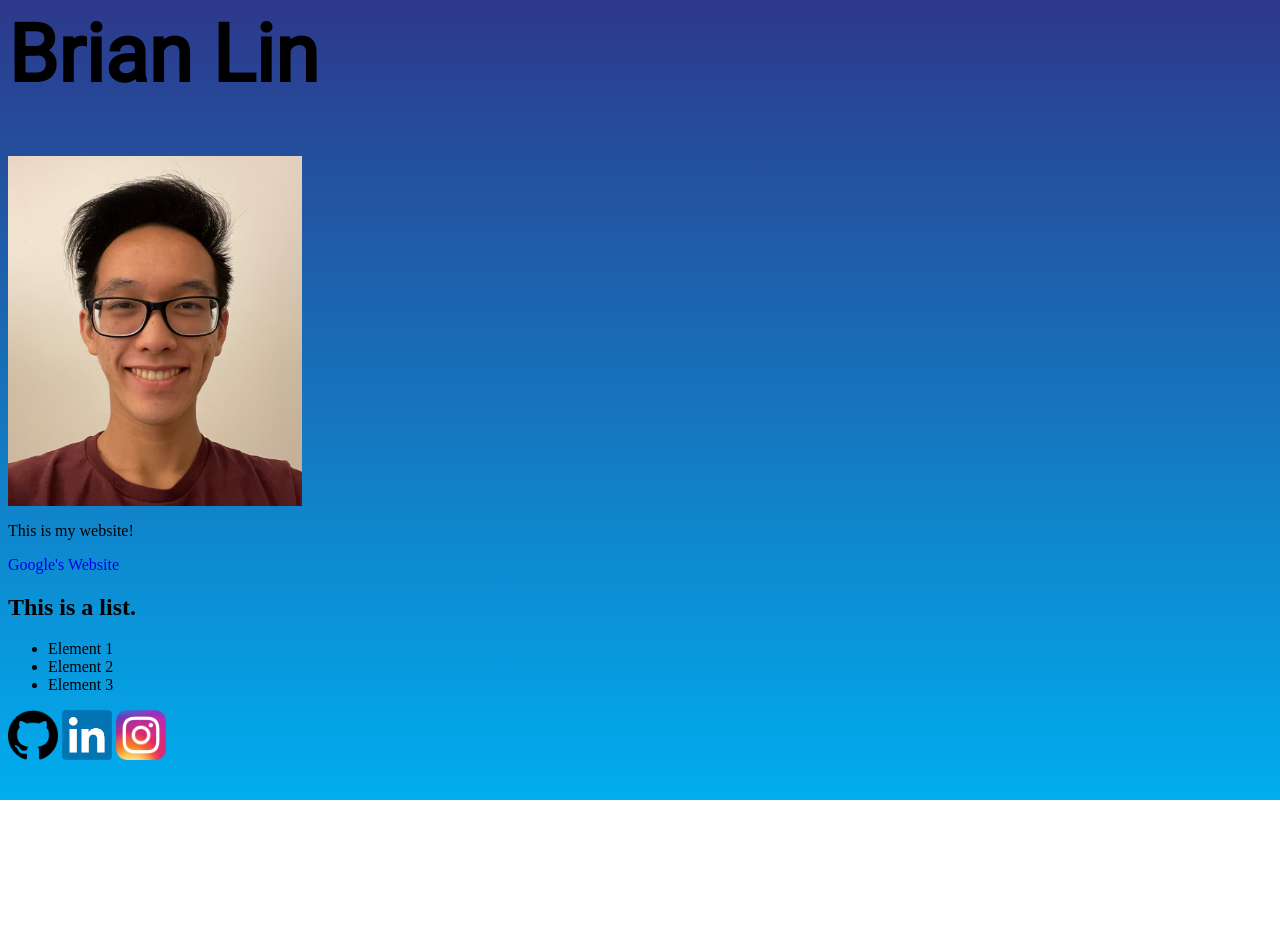
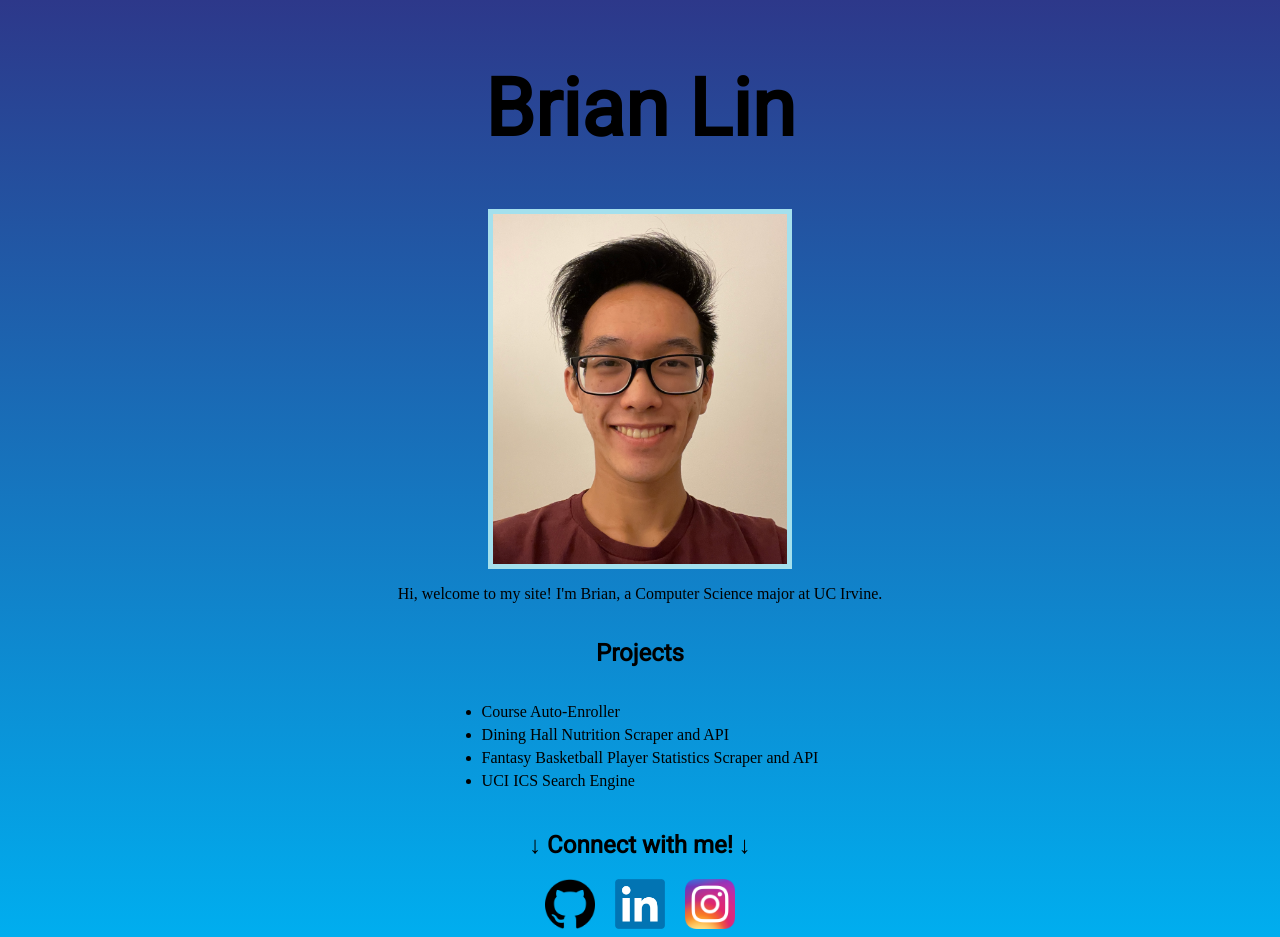
Before and after one commit to briannlin/briannlin.github.io, a plain HTML site: page index.html in a window 1280 px wide. Before the commit the page ends 800 px from the top, so only its background shows below. Drawn offline with Linux system fonts and the light colour scheme.

Commit message:
Added flexbox containers for personal information and social media, image border, and project information

```diff
--- a/index.html
+++ b/index.html
@@ -8,20 +8,27 @@
         <link href="https://fonts.googleapis.com/css2?family=Roboto&display=swap" rel="stylesheet">
     </head>
 
+
     <body>
+        <div class="container">
             <h1>Brian Lin</h1>
             <img src="images/linbrian_pfp.jpg" alt="Picture of Brian Lin" id="profile_pic">
-        <div>
-            <p>This is my website!</p>
-            <a href="https://google.com" target="_blank">Google's Website</a>
-            <h2>This is a list.</h2>
-            <ul>
-                <li>Element 1</li>
-                <li>Element 2</li>
-                <li>Element 3</li>
-            </ul>
+            <p>Hi, welcome to my site! I'm Brian, a Computer Science major at UC Irvine.</p>
         </div>
 
+        <div class="container">
+            <h2>Projects</h2>
+            <ul>
+                <li>Course Auto-Enroller</li>
+                <li>Dining Hall Nutrition Scraper and API</li>
+                <li>Fantasy Basketball Player Statistics Scraper and API</li>
+                <li>UCI ICS Search Engine</li>
+            </ul>
+
+            <h2>↓ Connect with me! ↓</h2>
+        </div>
+
+        <div class="social_container">
             <a href="https://github.com/briannlin" target="_blank">
                 <img src="images/github_icon.png" class="social-icon">
             </a>
@@ -31,5 +38,6 @@
             <a href="https://www.instagram.com/brian.nlin/" target="_blank">
                 <img src="images/instagram_icon.png" class="social-icon">
             </a>
+        </div>
     </body>
 </html>
--- a/style.css
+++ b/style.css
@@ -4,14 +4,30 @@ h1
     font-family: 'Roboto', sans-serif;
 }
 
+h2
+{
+    font-size: 1.5em;
+    font-family: 'Roboto', sans-serif;
+    padding-bottom: 0;
+}
+
+li {
+    margin-right: 20px;
+    margin-bottom: 5px;
+}
+
 #profile_pic
 {
     height: 350px;
+    border: solid;
+    border-color: rgb(164, 224, 237);
+    border-width: 5px;
 }
 
 .social-icon
 {
     height: 50px;
+    padding: 0px 10px;
 }
 
 body
@@ -24,3 +40,27 @@ a
 {
     text-decoration: none;
 }
+
+.container {
+    /* Give the container a display of flex */
+    display: flex;
+
+    /* Set the direction to be row */
+    flex-direction: column;
+
+    /* Center the content in the middle */
+    justify-content: center;    /* horizontally centered */
+    align-items: center;        /* vertically centered */
+}
+
+.social_container {
+    /* Give the container a display of flex */
+    display: flex;
+
+    /* Set the direction to be row */
+    flex-direction: row;
+
+    /* Center the content in the middle */
+    justify-content: center;    /* horizontally centered */
+    align-items: center;        /* vertically centered */
+}
```
Lines whose indentation alone changed are shown as unchanged.
